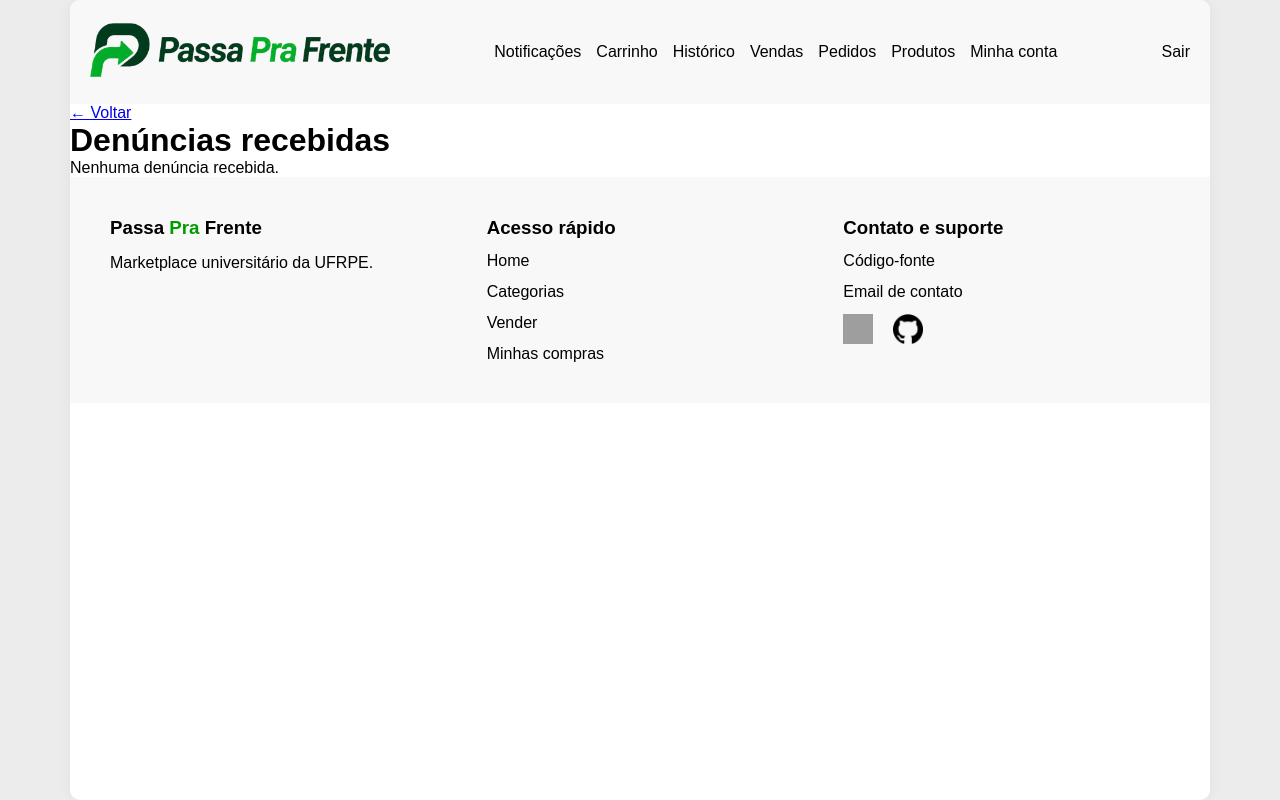
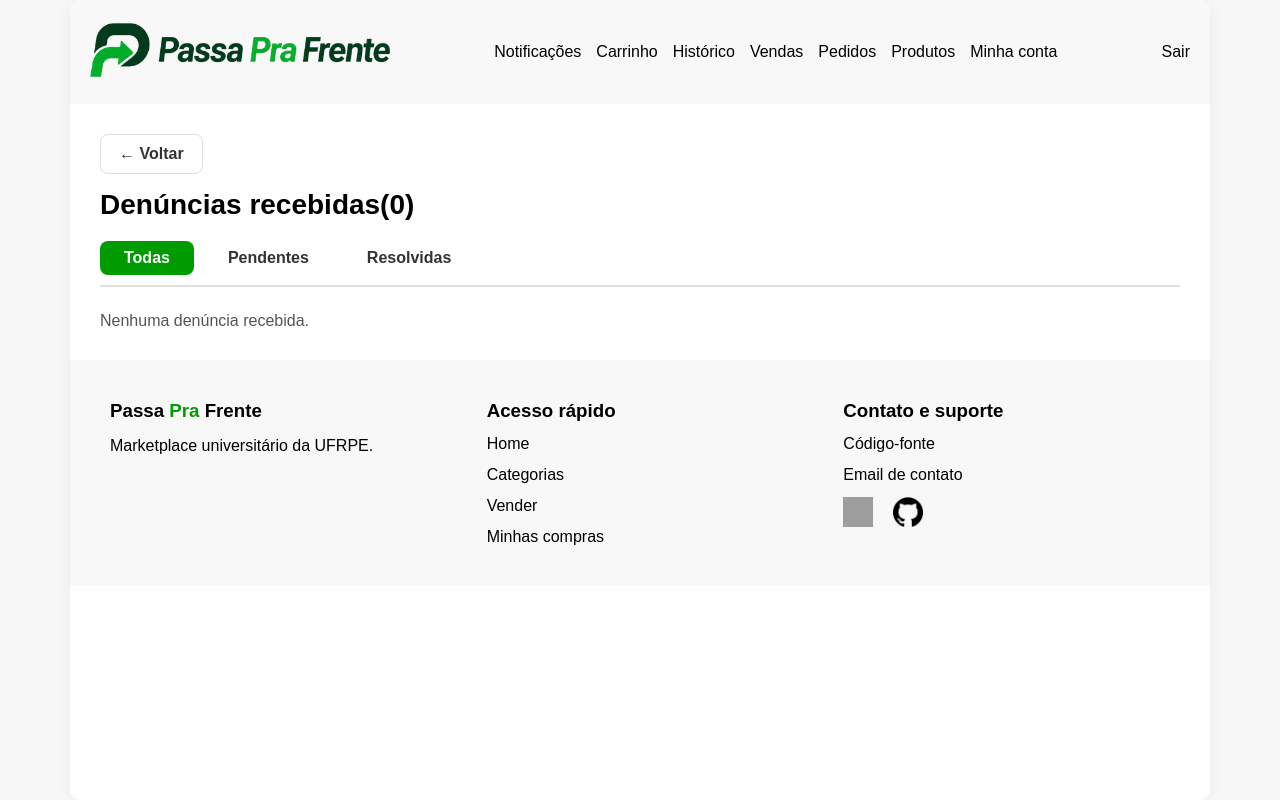
Before and after one commit to TarykMelo/PassaPraFrente-django, a Django app: page /pedidos/denuncias/ in a window 1280 px wide. Run offline with Django 5.2, Linux system fonts and the light colour scheme; a user stored in the database is signed in; data comes from the database, SQL or seed files in the repository; both versions use the stored data as it was after the commit; grey boxes are pictures that could not be loaded.

Commit message:
histórico de feedback e denuncias com templates feito

```diff
--- a/passaprafrente/pedidos/views.py
+++ b/passaprafrente/pedidos/views.py
@@ -216,10 +216,12 @@ class MeusFeedbacksView(LoginRequiredMixin, View):
 
         from django.db.models import Avg
         media = feedbacks.aggregate(media=Avg('nota'))['media']
+        total = feedbacks.count()
 
         return render(request, 'pedidos/meus_feedbacks.html', { #Adicionar depois essa página no histórico de produtos vendidos
             'feedbacks': feedbacks,
             'media': round(media, 1) if media else None,
+            'total': total,
         })
 
 class HistoricoView(LoginRequiredMixin, View):
@@ -284,12 +286,20 @@ class HistoricoDenunciasView(LoginRequiredMixin, View):
     Vendedor vê as denúncias que recebeu nos seus produtos
     """
     def get(self, request):
+        filtro    = request.GET.get('filtro', 'todos')
         denuncias = Denuncia.objects.filter(
             produto__vendedor=request.user
         ).select_related('produto', 'usuario').order_by('-criado_em')
 
+        if filtro == 'pendente':
+            denuncias = denuncias.filter(resolvido=False)
+        elif filtro == 'resolvida':
+            denuncias = denuncias.filter(resolvido=True)
+
         return render(request, 'produtos/historico_denuncias.html', {
             'denuncias': denuncias,
+            'filtro': filtro,
+            'total': denuncias.count(),
         })
 
 class DetalheHistoricoView(LoginRequiredMixin, View):
--- /dev/null
+++ b/passaprafrente/static/produtos/historico_denuncias.css
@@ -0,0 +1,143 @@
+* {
+    margin: 0;
+    padding: 0;
+    box-sizing: border-box;
+    font-family: Arial, sans-serif;
+    --green1: #009b00;
+    --green2: #01bb01;
+    --white: #ffffff;
+    --background: #f7f7f7;
+    --border-grey: #e0e0e0;
+    --text-grey: #555;
+}
+
+body {
+    background-color: var(--background);
+}
+
+.container {
+    max-width: 1140px;
+    margin: auto;
+}
+
+main {
+    padding: 30px;
+}
+
+main h1 {
+    margin: 15px 0 20px;
+    font-size: 28px;
+}
+
+.back_button{
+    display: inline-flex;
+    gap: 8px;
+    padding: 10px 18px;
+    background: white;
+    color: #333;
+    text-decoration: none;
+    border: 1px solid #ddd;
+    border-radius: 8px;
+    font-weight: 600;
+    transition: .2s;
+}
+
+.back_button:hover{
+    background: #f5f5f5;
+    transform: translateX(-3px);
+}
+
+/* abas */
+
+.abas {
+    display: flex;
+    gap: 10px;
+    margin-bottom: 25px;
+    border-bottom: 2px solid var(--border-grey);
+    padding-bottom: 10px;
+}
+
+.aba {
+    padding: 8px 24px;
+    border-radius: 8px;
+    text-decoration: none;
+    color: #333;
+    font-weight: bold;
+    transition: 0.2s;
+}
+
+.aba:hover {
+    background-color: #e6f4ec;
+    color: var(--green1);
+}
+
+.ativa {
+    background-color: var(--green1);
+    color: white;
+}
+
+/* grid de denúncias */
+
+.denuncias_grid {
+    display: flex;
+    flex-direction: column;
+    gap: 15px;
+}
+
+.denuncia_card {
+    display: flex;
+    gap: 20px;
+    background: white;
+    border-radius: 12px;
+    padding: 20px;
+    box-shadow: 0 2px 8px rgba(0,0,0,0.07);
+    border: 1px solid var(--border-grey);
+}
+
+.denuncia_img img {
+    width: 180px;
+    height: 180px;
+    object-fit: cover;
+    border-radius: 8px;
+}
+
+.denuncia_info {
+    display: flex;
+    flex-direction: column;
+    gap: 8px;
+    flex: 1;
+}
+
+.denuncia_info h2 {
+    font-size: 22px;
+}
+
+.denuncia_info p {
+    font-size: 14px;
+    color: var(--text-grey);
+}
+
+/* badges de status */
+
+.badge {
+    display: inline-block;
+    padding: 4px 12px;
+    border-radius: 20px;
+    font-size: 13px;
+    font-weight: bold;
+}
+
+.resolvida {
+    background-color: #e6f4ec;
+    color: #009b00;
+}
+
+.pendente {
+    background-color: #fff3e0;
+    color: #e65100;
+}
+
+.vazio {
+    color: var(--text-grey);
+    font-size: 16px;
+}
--- a/passaprafrente/templates/pedidos/historico_compras.html
+++ b/passaprafrente/templates/pedidos/historico_compras.html
@@ -18,6 +18,7 @@
 
     <main>
         <div class="container">
+            <a class="back_button" href="{% url 'historico' %}">← Voltar</a>
             <h1>Minhas compras ({{ total_finalizados }})</h1>
 
             <div class="historico_abas">
--- a/passaprafrente/templates/pedidos/historico_vendas.html
+++ b/passaprafrente/templates/pedidos/historico_vendas.html
@@ -18,6 +18,7 @@
 
     <main>
         <div class="container">
+            <a class="back_button" href="{% url 'historico' %}">← Voltar</a>
             <h1>Minhas vendas ({{ total_finalizados }})</h1>
 
             <div class="historico_abas">
--- a/passaprafrente/templates/produtos/historico_denuncias.html
+++ b/passaprafrente/templates/produtos/historico_denuncias.html
@@ -3,35 +3,62 @@
 
 {% block title %}Histórico de denúncias{% endblock %}
 
+{% block extra_css %}
+    <link rel="stylesheet" href="{% static 'produtos/historico_denuncias.css' %}">
+{% endblock %}
+
 {% block content %}
 <main>
     <div class="container">
-        <a href="{% url 'historico' %}">← Voltar</a>
-        <h1>Denúncias recebidas</h1>
+        <a class="back_button" href="{% url 'historico' %}">← Voltar</a>
+        <h1>Denúncias recebidas({{ total }})</h1>
 
+        <!-- abas de filtro -->
+        <div class="abas">
+            <a href="?filtro=todos"    class="aba {% if filtro == 'todos' %}ativa{% endif %}">Todas</a>
+            <a href="?filtro=pendente" class="aba {% if filtro == 'pendente' %}ativa{% endif %}">Pendentes</a>
+            <a href="?filtro=resolvida" class="aba {% if filtro == 'resolvida' %}ativa{% endif %}">Resolvidas</a>
+        </div>
+
+        <div class="denuncias_grid">
             {% if denuncias %}
                 {% for denuncia in denuncias %}
-                <div class="box">
-                    <p><b>Produto:</b> {{ denuncia.produto.nome }}</p>
+                    <div class="denuncia_card">
+
+                        <div class="denuncia_img">
+                            {% with denuncia.produto.imagens.first as img %}
+                                {% if img %}
+                                    <img src="{{ img.imagem.url }}" alt="{{ denuncia.produto.nome }}">
+                                {% else %}
+                                    <img src="{% static 'accounts/Images/PassaPraFrente_logo.png' %}" alt="Sem imagem">
+                                {% endif %}
+                            {% endwith %}
+                        </div>
+
+                        <div class="denuncia_info">
+                            <h2>{{ denuncia.produto.nome }}</h2>
                             <p><b>Motivo:</b> {{ denuncia.get_motivo_display }}</p>
                             {% if denuncia.descricao %}
                                 <p><b>Detalhes:</b> {{ denuncia.descricao }}</p>
                             {% endif %}
                             <p><b>Feita por:</b> {{ denuncia.usuario.nickname }}</p>
                             <p><b>Data:</b> {{ denuncia.criado_em|date:"d/m/Y" }}</p>
-                    <p><b>Status:</b>
+                            <p>
+                                <b>Status:</b>
                                 {% if denuncia.resolvido %}
-                            <span style="color:green">✅ Resolvida</span>
+                                    <span class="badge resolvida">✅ Resolvida</span>
                                 {% else %}
-                            <span style="color:red">⏳ Pendente</span>
+                                    <span class="badge pendente">⏳ Pendente</span>
                                 {% endif %}
                             </p>
                         </div>
-                <hr>
+
+                    </div>
                 {% endfor %}
             {% else %}
-            <p>Nenhuma denúncia recebida.</p>
+                <p class="vazio">Nenhuma denúncia recebida.</p>
             {% endif %}
+        </div>
     </div>
 </main>
 {% endblock %}
```
Also changed, not shown: passaprafrente/produtos/admin.py (+5 -9 lines), passaprafrente/static/pedidos/historico_compras.css (+18 -0 lines), passaprafrente/static/pedidos/historico_vendas.css (+18 -0 lines), passaprafrente/static/pedidos/meus_pedidos.css (+20 -0 lines), passaprafrente/templates/pedidos/meus_feedbacks.html (added, +62 -0 lines), passaprafrente/db.sqlite3, passaprafrente/produtos/models.py (line endings or trailing spaces). Lines whose indentation alone changed are shown as unchanged.
